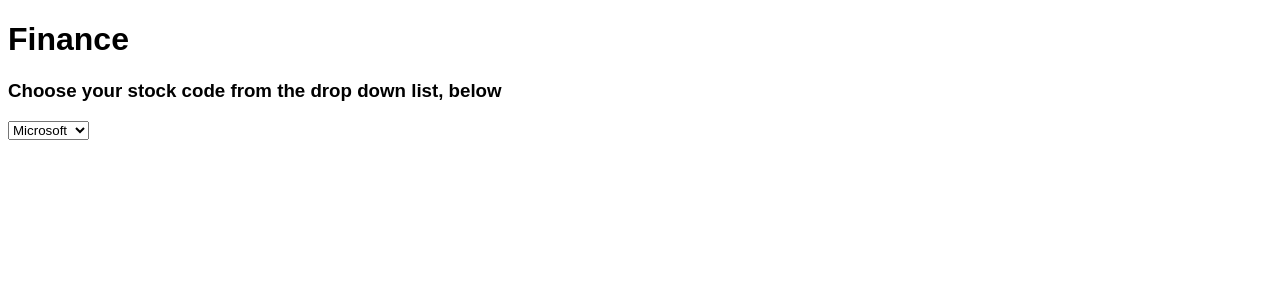
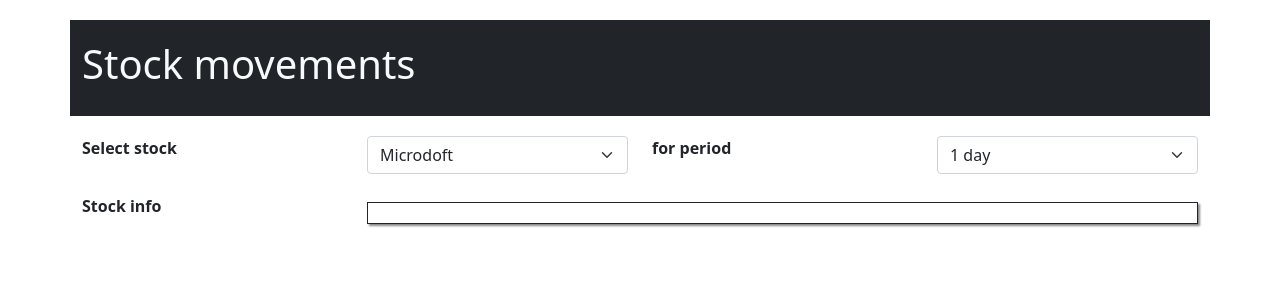
Before and after one commit to alanjones2/Flask-Plotly, a Flask app: page / in a window 1280 px wide. Shown: the top 300 px of the page. Run offline with Flask 3, Linux system fonts and the light colour scheme; some libraries are stand-ins or nearby versions.

Commit message:
stylr fin

```diff
--- a/fin/app.py
+++ b/fin/app.py
@@ -12,7 +12,7 @@ app = Flask(__name__)
 @app.route('/')
 def index():
 
-    return render_template('index.html')
+    return render_template('index2.html')
 
 @app.route('/callback/<endpoint>')
 def cb(endpoint):
@@ -41,7 +41,7 @@ def gm(stock):
     margin = range * 0.05
     max = max + margin
     min = min - margin
-    fig = px.area(df, x='Datetime', y="Open",
+    fig = px.area(df, x='Date-Time', y="Open",
         hover_data=("Open","Close","Volume"),
         range_y=(min,max), template="seaborn" )
 
--- a/fin/templates/index.html
+++ b/fin/templates/index.html
@@ -23,8 +23,7 @@
         }
         function info(json) {
             let name = document.getElementById('companyName');
-
-            name.innerHTML = json.longName;
+            name.innerHTML = json.shortName;
         }
         function buildList(options, listId) {
             var s = document.getElementById(listId);
@@ -50,7 +49,7 @@
         <option value="GOOGL">Google</option>
     </select>
     <h2 id="companyName"></h2>
-    <div id="chart" class="chart"></div>
+    <div id="chart" class="chart" style="border: 1px solid;padding 10px;  box-shadow: 5px 5px 4px #888888;)"></div>
 
 </body>
 <script>
--- /dev/null
+++ b/fin/templates/index2.html
@@ -0,0 +1,98 @@
+<!doctype html>
+<html lang="en">
+
+<head>
+  <meta charset="utf-8">
+  <meta name="viewport" content="width=device-width, initial-scale=1">
+  <link href="https://cdn.jsdelivr.net/npm/bootstrap@5.0.1/dist/css/bootstrap.min.css" rel="stylesheet"
+    integrity="sha384-+0n0xVW2eSR5OomGNYDnhzAbDsOXxcvSN1TPprVMTNDbiYZCxYbOOl7+AMvyTG2x" crossorigin="anonymous">
+
+  <title></title>
+
+  <script src="https://cdn.plot.ly/plotly-latest.min.js"></script>
+  <script>
+    // Globals
+    Stock = "MSFT";
+    Perion = "1y";
+
+    async function callback() {
+      data = Stock;
+      let response = await fetch("/callback/getStock?data=" + data);
+      if (response.ok) {
+        let json = await response.json();
+        if (response.ok) {
+          response = await fetch("/callback/getInfo?data=" + data);
+          json = await response.json();
+          info(json);
+          Plotly.newPlot('chart', json, {});
+        } else {
+          alert("HTTP-Error: " + response.status + "on getInfo");
+        }
+      } else {
+        alert("HTTP-Error: " + response.status + "on getStock");
+      }
+    }
+    function info(json) {
+      let name = document.getElementById('companyName');
+      name.innerHTML = json.shortName;
+    }
+  </script>
+</head>
+
+<body>
+  <div class="container">
+    <div class="row">
+      <div class="col-3 col-sm-12 text-light bg-dark" style="margin:20px 0px 20px 0px">
+        <h1 style="padding:20px 0px 20px 0px">Stock movements</h1>
+      </div>
+
+    </div>
+    <div class="row">
+      <div class="col-6 col-sm-3"><b>Select stock</b></div>
+      <div class="col-6 col-sm-3">
+        <select class="form-select" aria-label="Select" oninput="Stock = this.value" )>
+          <option value="MSFT">Microdoft</option>
+          <option value="FB">Facebook</option>
+          <option value=AAPL>Apple</option>
+          <option value="GOOGL">Google</option>
+        </select>
+      </div>
+      <div class="col-6 col-sm-3"><b>for period</b></div>
+
+      <div class="col-6 col-sm-3">
+        <select class="form-select" aria-label="Select" oninput="Period = this.value" )>
+          <option value="1d">1 day</option>
+          <option value="5d">5 days</option>
+          <option value="1mo">1 month</option>
+          <option value="3mo">3 months</option>
+          <option value="6mo">6 months</option>
+          <option value="1y">1 year</option>
+          <option value="2y">2 years</option>
+          <option value="5y">5 years</option>
+          <option value="10y">10 years</option>
+          <option value="ytd">Year to date</option>
+          <option value="max">Max</option>
+        </select>
+      </div>
+
+      <!-- Force next columns to break to new line -->
+      <div class="w-100" style="padding:10px"></div>
+
+      <div class="col-6 col-sm-3"><b>Stock info</b></div>
+      <div class="col-6 col-sm-9">
+        <h2 id="companyName"></h2>
+        <div id="chart" class="chart" style="border: 1px solid;padding:10px;
+                    box-shadow: 2px 2px 2px #888888;)">
+        </div>
+      </div>
+    </div>
+  </div>
+
+
+
+  <script src="https://cdn.jsdelivr.net/npm/bootstrap@5.0.1/dist/js/bootstrap.bundle.min.js"
+    integrity="sha384-gtEjrD/SeCtmISkJkNUaaKMoLD0//ElJ19smozuHV6z3Iehds+3Ulb9Bn9Plx0x4"
+    crossorigin="anonymous"></script>
+</body>
+
+</html>
```
